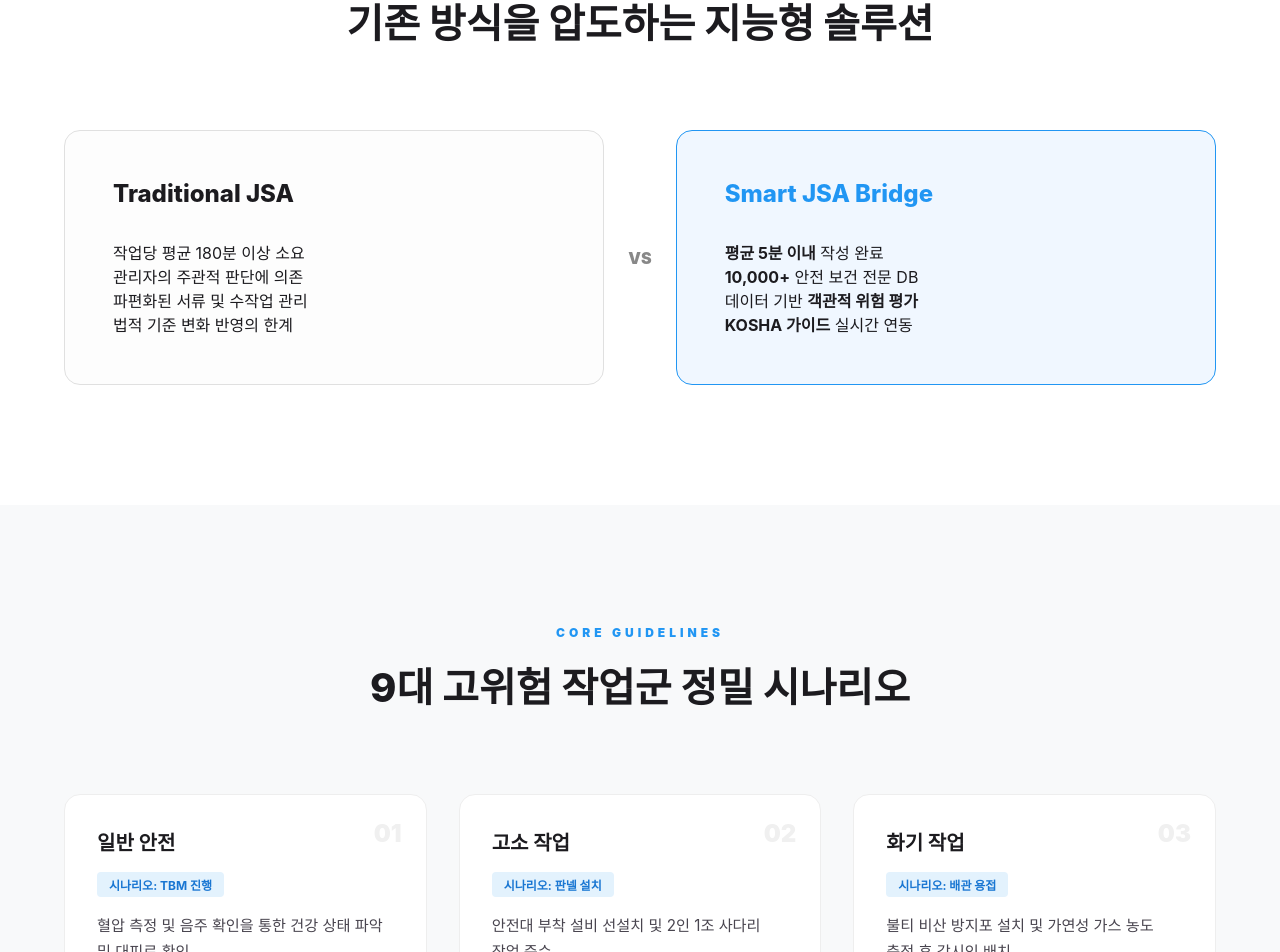
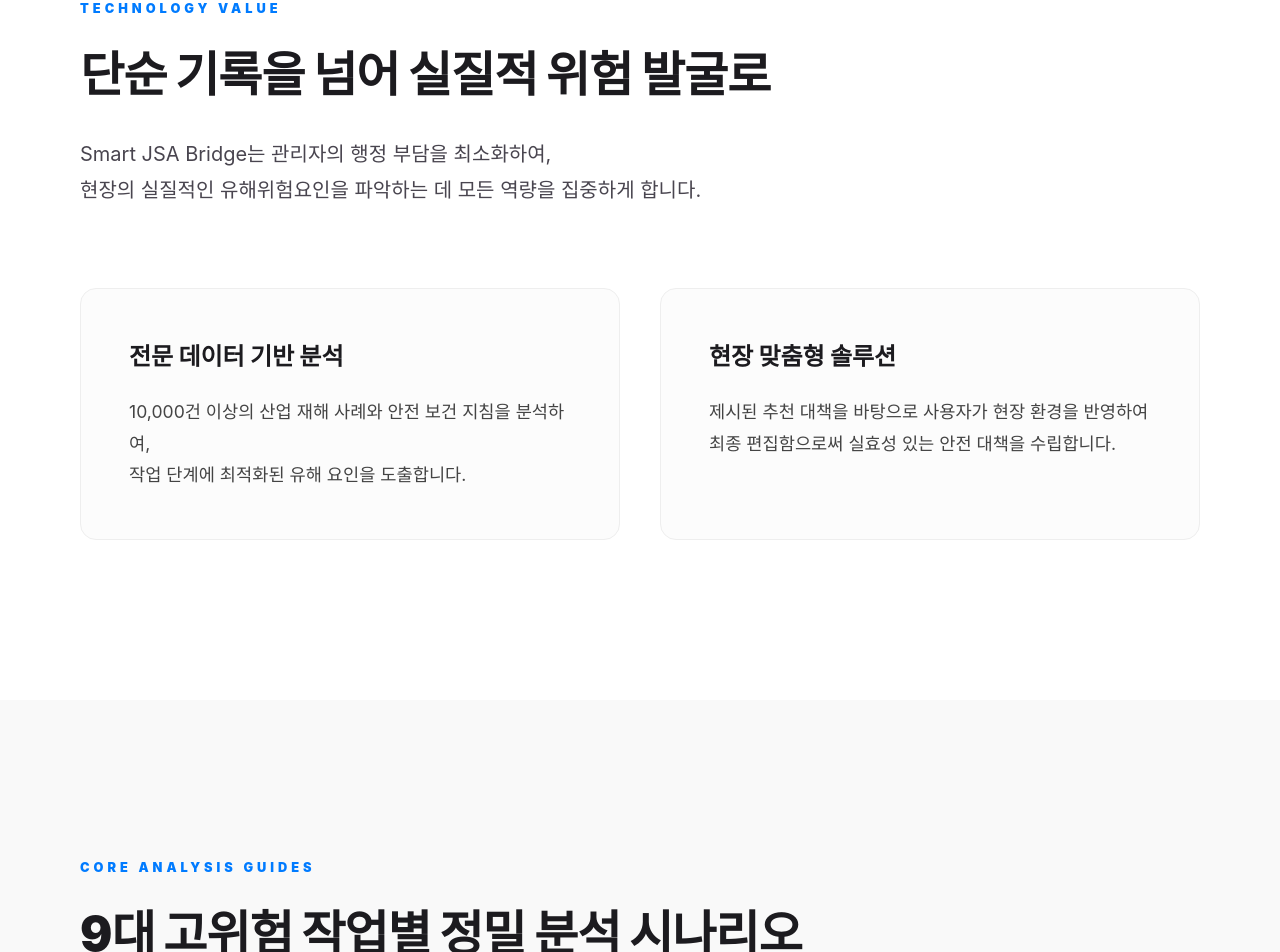
Before and after one commit to hanghanghu716-dotcom/smart-jsa-bridge, a React (Vite) app: page / in a window 1280 px wide. Shown: the part 959-1911 px from the top of the page. Built offline with nearby package versions, Linux system fonts and the light colour scheme; a web font is replaced by a local one.

Commit message:
Add files via upload

```diff
--- a/src/pages/Main.jsx
+++ b/src/pages/Main.jsx
@@ -1,6 +1,6 @@
 import { useState, useEffect } from 'react';
 import { Link } from 'react-router-dom';
-import AdBanner from '../AdBanner';
+// import AdBanner from '../AdBanner'; // 광고 슬롯 주석 처리
 
 export default function Main() {
   const [currentSlide, setCurrentSlide] = useState(0);
@@ -13,7 +13,7 @@ export default function Main() {
 
   return (
     <div style={styles.wrapper}>
-      {/* SECTION 1: HERO (원본 레이아웃 유지 및 스크롤 유도 추가) */}
+      {/* SECTION 1: HERO - 사용자 원본 디자인 (규격 및 로직 보존) */}
       <section style={styles.heroSection}>
         <div style={styles.bgWrapper}>
           {slides.map((src, index) => (
@@ -23,7 +23,7 @@ export default function Main() {
         </div>
         <header style={styles.header}><h1 style={styles.logo}>Smart JSA Bridge</h1></header>
         <div style={styles.mainLayout}>
-          <aside style={styles.sideAd}><AdBanner slot="1000000001" style={{ width: '160px', height: '600px' }} format="vertical" /></aside>
+          {/* [좌측 광고 주석] <aside style={styles.sideAd}><AdBanner slot="1000000001" style={{ width: '160px', height: '600px' }} format="vertical" /></aside> */}
           <main style={styles.centerContent}>
             <div style={styles.heroContent}>
               <h2 style={styles.mainTitle}>데이터로 잇는 안전,<br />사람을 지키는 기술</h2>
@@ -31,155 +31,155 @@ export default function Main() {
               <div style={styles.buttonWrapper}><Link to="/info" style={styles.primaryBtn}>위험성 평가 작성하기</Link></div>
             </div>
           </main>
-          <aside style={styles.sideAd}><AdBanner slot="1000000002" style={{ width: '160px', height: '600px' }} format="vertical" /></aside>
+          {/* [우측 광고 주석] <aside style={styles.sideAd}><AdBanner slot="1000000002" style={{ width: '160px', height: '600px' }} format="vertical" /></aside> */}
         </div>
 
-        {/* 스크롤 유도 인디케이터 (Material 스타일) */}
+        {/* 스크롤 유도 인디케이터 (Material Design 3 반영) */}
         <div style={styles.scrollIndicator}>
-          <span style={styles.scrollText}>SCROLL TO EXPLORE</span>
-          <div style={styles.scrollArrow}></div>
+          <span style={styles.scrollText}>안전 보건 지식 라이브러리 탐색</span>
+          <div style={styles.scrollBar}></div>
         </div>
       </section>
 
-      {/* SECTION 2: VALUE PROPOSITION (정량적 비교 우위 섹션) */}
-      <section style={styles.contentSection}>
+      {/* SECTION 2: VALUE PROPOSITION (수작업 대비 전문성 강화) */}
+      <section style={styles.m3Section}>
         <div style={styles.container}>
-          <div style={styles.centeredHeader}>
-            <span style={styles.label}>EFFICIENCY & VALUE</span>
-            <h3 style={styles.heading}>기존 방식을 압도하는 지능형 솔루션</h3>
+          <div style={styles.m3Header}>
+            <span style={styles.m3Label}>TECHNOLOGY VALUE</span>
+            <h3 style={styles.m3Heading}>단순 기록을 넘어 실질적 위험 발굴로</h3>
+            <p style={styles.m3SubHeading}>Smart JSA Bridge는 관리자의 행정 부담을 최소화하여,<br />현장의 실질적인 유해위험요인을 파악하는 데 모든 역량을 집중하게 합니다.</p>
           </div>
-          <div style={styles.valueGrid}>
-            <div style={styles.valueCard}>
-              <h4 style={styles.cardHeader}>Traditional JSA</h4>
-              <ul style={styles.cardList}>
-                <li>작업당 평균 180분 이상 소요</li>
-                <li>관리자의 주관적 판단에 의존</li>
-                <li>파편화된 서류 및 수작업 관리</li>
-                <li>법적 기준 변화 반영의 한계</li>
-              </ul>
+          <div style={styles.m3Grid}>
+            <div style={styles.m3Card}>
+              <h4 style={styles.m3CardTitle}>전문 데이터 기반 분석</h4>
+              <p style={styles.m3CardText}>10,000건 이상의 산업 재해 사례와 안전 보건 지침을 분석하여,<br />작업 단계에 최적화된 유해 요인을 도출합니다.</p>
             </div>
-            <div style={styles.vsCircle}>VS</div>
-            <div style={{...styles.valueCard, border: '1px solid #2196f3', backgroundColor: '#f0f7ff'}}>
-              <h4 style={{...styles.cardHeader, color: '#2196f3'}}>Smart JSA Bridge</h4>
-              <ul style={styles.cardList}>
-                <li><strong>평균 5분 이내</strong> 작성 완료</li>
-                <li><strong>10,000+</strong> 안전 보건 전문 DB</li>
-                <li>데이터 기반 <strong>객관적 위험 평가</strong></li>
-                <li><strong>KOSHA 가이드</strong> 실시간 연동</li>
-              </ul>
+            <div style={styles.m3Card}>
+              <h4 style={styles.m3CardTitle}>현장 맞춤형 솔루션</h4>
+              <p style={styles.m3CardText}>제시된 추천 대책을 바탕으로 사용자가 현장 환경을 반영하여<br />최종 편집함으로써 실효성 있는 안전 대책을 수립합니다.</p>
             </div>
           </div>
         </div>
       </section>
 
-      {/* SECTION 3: 9대 핵심 작업 시나리오 (Material Grid 디자인) */}
-      <section style={{...styles.contentSection, backgroundColor: '#f8f9fa'}}>
+      {/* SECTION 3: 9대 핵심 작업 JSA 가이드 (유해위험요인 및 대책 중심) */}
+      <section style={{...styles.m3Section, backgroundColor: '#f9f9f9'}}>
         <div style={styles.container}>
-          <div style={styles.centeredHeader}>
-            <span style={styles.label}>CORE GUIDELINES</span>
-            <h3 style={styles.heading}>9대 고위험 작업군 정밀 시나리오</h3>
+          <div style={styles.m3Header}>
+            <span style={styles.m3Label}>CORE ANALYSIS GUIDES</span>
+            <h3 style={styles.m3Heading}>9대 고위험 작업별 정밀 분석 시나리오</h3>
           </div>
-          <div style={styles.scenarioGrid}>
+          <div style={styles.jsaGrid}>
             {[
-              { id: '01', title: '일반 안전', sc: 'TBM 진행', desc: '혈압 측정 및 음주 확인을 통한 건강 상태 파악 및 대피로 확인' },
-              { id: '02', title: '고소 작업', sc: '판넬 설치', desc: '안전대 부착 설비 선설치 및 2인 1조 사다리 작업 준수' },
-              { id: '03', title: '화기 작업', sc: '배관 용접', desc: '불티 비산 방지포 설치 및 가연성 가스 농도 측정 후 감시인 배치' },
-              { id: '04', title: '밀폐 공간', sc: '탱크 진입', desc: '진입 전 산소 농도 측정 및 강제 환기 시설 상시 가동 확인' },
-              { id: '05', title: '정전 작업', sc: '수배전 점검', desc: 'LOTO 잠금장치 설치 및 검전기로 무전압 상태 최종 확인' },
-              { id: '06', title: '굴착 작업', sc: '관로 터파기', desc: '토사 붕괴 방지를 위한 안식각 준수 및 장비 한계선 설정' },
-              { id: '07', title: '중장비 운용', sc: '지게차 운반', desc: '장비 선회 반경 내 출입 통제 라인 및 전담 신호수 상주' },
-              { id: '08', title: '중량물 양중', sc: '크레인 인양', desc: '줄걸이 파단 점검 및 인양물 유도 로프(Tag Line) 거리 유지' },
-              { id: '09', title: '가연성 가스', sc: '배관 기밀', desc: '리크 테스트 시 정전기 방지 조치 및 폭발 위험 구역 통제' }
+              { id: '01', title: '일반 및 공통안전', factor: '개인 보호구(PPE) 미착용 및 건강상태 미확인', measure: 'TBM을 통한 혈압/음주 확인 및 작업별 적정 보호구 착용' },
+              { id: '02', title: '고소 작업', factor: '작업 발판 단부 및 개구부에서의 작업자 추락', measure: '그네식 안전대 착용 및 생명줄(Life-line) 2개소 고정 철저' },
+              { id: '03', title: '화기 작업', factor: '용접 불티 비산으로 인한 가연물 화재 및 폭발', measure: '가연물 제거, 비산 방지포 설치 및 화기 감시자 전담 배치' },
+              { id: '04', title: '밀폐 공간', factor: '산소 결핍 및 유해 가스에 의한 중독·질식', measure: '진입 전 농도 측정 및 이동식 송풍기를 이용한 상시 강제 환기' },
+              { id: '05', title: '정전 및 전기', factor: '정비 중 불시 전원 투입에 의한 협착 및 감전', measure: 'LOTO(잠금장치) 설치 및 검전기를 이용한 무전압 상태 확인' },
+              { id: '06', title: '굴착 작업', factor: '법면 붕괴로 인한 작업자 매몰 및 장비 추락', measure: '지반 안식각 준수, 흙막이 지보공 설치 및 단부 접근 통제' },
+              { id: '07', title: '중장비 운용', factor: '장비 선회 반경 내 보행 작업자 충돌 및 끼임', measure: '전담 신호수 배치 및 후방 카메라/감지기 정상 작동 확인' },
+              { id: '08', title: '중량물 취급', factor: '줄걸이 용구 파단 및 편하중에 의한 인양물 낙하', measure: '마모/변형 로프 폐기 및 유도 로프(Tag Line) 활용 이격' },
+              { id: '09', title: '가연성 가스', factor: '배관 기밀 시험 중 누출 가스에 의한 인화/폭발', measure: '정전기 방지 조치 및 방폭형 검지기를 활용한 정밀 누출 점검' }
             ].map(item => (
-              <div key={item.id} style={styles.scenarioCard}>
-                <span style={styles.scenarioNum}>{item.id}</span>
-                <h5 style={styles.scenarioTitle}>{item.title}</h5>
-                <div style={styles.scenarioTag}>시나리오: {item.sc}</div>
-                <p style={styles.scenarioDesc}>{item.desc}</p>
+              <div key={item.id} style={styles.jsaCard}>
+                <span style={styles.jsaId}>{item.id}</span>
+                <h5 style={styles.jsaTitle}>{item.title}</h5>
+                <div style={styles.jsaFactor}><small>위험요인:</small> {item.factor}</div>
+                <div style={styles.jsaMeasure}><small>개선대책:</small> {item.measure}</div>
               </div>
             ))}
           </div>
         </div>
       </section>
 
-      {/* SECTION 4: FAQ (Material Accordion 스타일의 깊이 있는 문답) */}
-      <section style={styles.contentSection}>
+      {/* SECTION 4: FAQ (심층 분석 및 원리 설명) */}
+      <section style={styles.m3Section}>
         <div style={styles.container}>
-          <div style={styles.centeredHeader}>
-            <span style={styles.label}>EXPERT Q&A</span>
-            <h3 style={styles.heading}>자주 묻는 질문 및 법적 유의사항</h3>
+          <div style={styles.m3Header}>
+            <span style={styles.m3Label}>KNOWLEDGE BASE</span>
+            <h3 style={styles.m3Heading}>위험성평가 수립 가이드 및 FAQ</h3>
           </div>
           <div style={styles.faqWrapper}>
-            {[
-              { q: "본 도구로 생성된 보고서의 법적 효력은 어떠한가요?", a: "산업안전보건법 제36조에 의거한 위험성평가는 기록 보존의 의무가 있습니다. 생성된 PDF를 현장 실정에 맞춰 검토 후 서명하면 법적 기록물로 인정됩니다." },
-              { q: "시스템의 추천 데이터만 그대로 사용해도 되나요?", a: "안됩니다. 본 서비스는 교육과 편의를 위한 '제안'을 제공합니다. 현장의 특수성(설비 노후도 등)을 반영해 반드시 사용자가 직접 편집해야 법적 책임을 다할 수 있습니다." },
-              { q: "데이터베이스는 얼마나 자주 업데이트되나요?", a: "고용노동부 및 KOSHA 가이드라인의 주요 변경 사항 발생 시 즉각적으로 알고리즘에 반영하여 최신 트렌드를 제공합니다." }
-            ].map((faq, i) => (
-              <div key={i} style={styles.faqItem}>
-                <div style={styles.faqQ}>Q. {faq.q}</div>
-                <div style={styles.faqA}>{faq.a}</div>
-              </div>
-            ))}
+            <div style={styles.faqItem}>
+              <h5>위험도(Risk) 산출은 어떤 논리로 이루어지나요?</h5>
+              <p>Smart JSA Bridge는 국제 표준 5x5 Matrix법을 차용합니다. $$Risk(위험도) = Frequency(빈도) \times Severity(강도)$$ 수식을 통해 위험을 계량화하며, 산출된 점수에 따라 즉시 개선 또는 유지 관리의 등급을 제안합니다.</p>
+            </div>
+            <div style={styles.faqItem}>
+              <h5>추천된 감소대책을 반드시 편집해야 하는 이유는 무엇인가요?</h5>
+              <p>현장의 물리적 환경(온도, 습도, 설비 노후도)은 매 순간 변화합니다. 시스템의 데이터는 전문가가 검증한 '최적의 표준'을 제시하는 것이며, 사용자는 이를 바탕으로 실제 현장의 특이사항을 반영하여 분석의 완성도를 높여야 합니다.</p>
+            </div>
+            <div style={styles.faqItem}>
+              <h5>산업안전보건법 제36조와의 연관성은?</h5>
+              <p>법 제36조에 명시된 위험성평가 실시 의무는 '근로자의 위험 방지를 위한 실질적 조치'를 목적으로 합니다. 본 서비스는 이러한 법적 절차의 체계적인 기록 보존과 안전 대책의 구체화를 지원합니다.</p>
+            </div>
           </div>
         </div>
       </section>
 
-      <footer style={styles.footer}><p>© 2026 Smart JSA Bridge. All rights reserved.</p></footer>
+      <footer style={styles.finalFooter}>
+        <div style={styles.container}>
+          <div style={styles.footerFlex}>
+            <p>© 2026 Smart JSA Bridge. Created by yizuno</p>
+            <div style={styles.footerLinks}>
+              <Link to="/privacy" style={styles.fLink}>개인정보처리방침</Link>
+              <Link to="/terms" style={styles.fLink}>이용약관</Link>
+              <Link to="/about" style={styles.fLink}>서비스 소개</Link>
+            </div>
+          </div>
+        </div>
+      </footer>
     </div>
   );
 }
 
 const styles = {
-  /* 글로벌 */
+  /* 글로벌 및 Material Design 3 규격 */
   wrapper: { backgroundColor: '#fff', color: '#1c1b1f', width: '100%', overflowX: 'hidden' },
-  container: { maxWidth: '1200px', margin: '0 auto', padding: '0 24px' },
+  container: { maxWidth: '1440px', margin: '0 auto', padding: '0 80px' },
 
-  /* Hero Section */
-  heroSection: { position: 'relative', height: '100vh', display: 'flex', flexDirection: 'column' },
+  /* Hero Section (기본 유지) */
+  heroSection: { position: 'relative', height: '100vh', display: 'flex', flexDirection: 'column', overflow: 'hidden' },
   bgWrapper: { position: 'absolute', inset: 0, zIndex: 0 },
-  bgImage: { position: 'absolute', inset: 0, backgroundSize: 'cover', backgroundPosition: 'center', transition: 'opacity 2s ease' },
-  dimOverlay: { position: 'absolute', inset: 0, background: 'linear-gradient(180deg, rgba(0,0,0,0.8) 0%, rgba(0,0,0,0.4) 100%)' },
-  header: { padding: '24px 5%', zIndex: 10 },
-  logo: { color: '#fff', fontSize: '1.25rem', fontWeight: '900', letterSpacing: '2px', textTransform: 'uppercase' },
-  mainLayout: { flex: 1, display: 'flex', alignItems: 'center', padding: '0 5%', zIndex: 10, gap: '48px' },
-  sideAd: { width: '160px', flexShrink: 0, display: 'flex', justifyContent: 'center' },
-  centerContent: { flex: 1, color: '#fff' },
-  heroContent: { maxWidth: '800px' },
-  mainTitle: { fontSize: 'clamp(2.5rem, 5vw, 4rem)', fontWeight: '800', lineHeight: 1.1, marginBottom: '24px' },
-  subTitle: { fontSize: '1.15rem', lineHeight: 1.6, opacity: 0.8, marginBottom: '40px' },
-  primaryBtn: { padding: '16px 48px', backgroundColor: '#fff', color: '#000', borderRadius: '100px', textDecoration: 'none', fontWeight: 'bold', display: 'inline-block' },
+  bgImage: { position: 'absolute', inset: 0, backgroundSize: 'cover', backgroundPosition: 'center', transition: 'opacity 2s ease-in-out' },
+  dimOverlay: { position: 'absolute', inset: 0, background: 'linear-gradient(180deg, rgba(0,0,0,0.85) 0%, rgba(0,0,0,0.4) 50%, rgba(0,0,0,0.95) 100%)', zIndex: 1 },
+  header: { padding: '2.5rem 5rem', zIndex: 10 },
+  logo: { fontSize: '1.4rem', fontWeight: '900', letterSpacing: '2px', textTransform: 'uppercase', color: '#fff', cursor: 'pointer' },
+  mainLayout: { flex: 1, display: 'flex', alignItems: 'center', padding: '0 5rem', gap: '4rem', zIndex: 10 },
+  centerContent: { flex: 1, display: 'flex', justifyContent: 'flex-start', paddingLeft: '2rem', color: '#fff' },
+  heroContent: { maxWidth: '750px' },
+  mainTitle: { fontSize: 'clamp(2.5rem, 5vw, 3.8rem)', fontWeight: '800', lineHeight: '1.2', letterSpacing: '-1.5px', marginBottom: '2rem', wordBreak: 'keep-all' },
+  subTitle: { fontSize: '1.2rem', lineHeight: '1.8', opacity: 0.85, marginBottom: '4rem', wordBreak: 'keep-all' },
+  primaryBtn: { display: 'inline-block', padding: '1.2rem 4rem', backgroundColor: '#fff', color: '#000', borderRadius: '4rem', fontSize: '1.1rem', fontWeight: 'bold', textDecoration: 'none' },
 
-  /* 스크롤 인디케이터 */
-  scrollIndicator: { position: 'absolute', bottom: '32px', left: '50%', transform: 'translateX(-50%)', textAlign: 'center', zIndex: 10 },
-  scrollText: { color: '#fff', fontSize: '0.75rem', opacity: 0.6, letterSpacing: '2px' },
-  scrollArrow: { width: '1px', height: '40px', backgroundColor: 'rgba(255,255,255,0.3)', margin: '8px auto', position: 'relative' },
+  /* 스크롤 유도 */
+  scrollIndicator: { position: 'absolute', bottom: '40px', left: '50%', transform: 'translateX(-50%)', textAlign: 'center', zIndex: 10 },
+  scrollText: { color: '#fff', fontSize: '0.75rem', opacity: 0.5, letterSpacing: '2px', display: 'block', marginBottom: '10px' },
+  scrollBar: { width: '1px', height: '60px', backgroundColor: 'rgba(255,255,255,0.3)', margin: '0 auto' },
 
-  /* Content Sections */
-  contentSection: { padding: '120px 0' },
-  centeredHeader: { textAlign: 'center', marginBottom: '80px' },
-  label: { color: '#2196f3', fontWeight: '900', fontSize: '0.75rem', letterSpacing: '4px', textTransform: 'uppercase', marginBottom: '16px', display: 'block' },
-  heading: { fontSize: '2.5rem', fontWeight: '800', color: '#1c1b1f', wordBreak: 'keep-all' },
+  /* M3 Sections */
+  m3Section: { padding: '160px 0' },
+  m3Header: { marginBottom: '80px' },
+  m3Label: { color: '#007bff', fontWeight: '900', fontSize: '0.8rem', letterSpacing: '4px', marginBottom: '20px', display: 'block' },
+  m3Heading: { fontSize: '3rem', fontWeight: '900', marginBottom: '30px', letterSpacing: '-1px', wordBreak: 'keep-all' },
+  m3SubHeading: { fontSize: '1.25rem', lineHeight: '1.8', color: '#49454f', wordBreak: 'keep-all' },
+  m3Grid: { display: 'grid', gridTemplateColumns: 'repeat(2, 1fr)', gap: '40px' },
+  m3Card: { padding: '48px', backgroundColor: '#fcfcfc', border: '1px solid #eee', borderRadius: '16px' },
+  m3CardTitle: { fontSize: '1.5rem', fontWeight: '800', marginBottom: '24px' },
+  m3CardText: { fontSize: '1.1rem', lineHeight: '1.8', color: '#444' },
 
-  /* 비교 섹션 */
-  valueGrid: { display: 'flex', alignItems: 'stretch', gap: '24px', flexWrap: 'wrap' },
-  valueCard: { flex: 1, padding: '48px', backgroundColor: '#fdfdfd', border: '1px solid #e0e0e0', borderRadius: '16px', minWidth: '320px' },
-  cardHeader: { fontSize: '1.5rem', fontWeight: '800', marginBottom: '32px' },
-  cardList: { listStyle: 'none', padding: 0 },
-  vsCircle: { alignSelf: 'center', fontSize: '1rem', fontWeight: '900', color: '#888' },
-
-  /* 9대 가이드 그리드 */
-  scenarioGrid: { display: 'grid', gridTemplateColumns: 'repeat(auto-fit, minmax(320px, 1fr))', gap: '32px' },
-  scenarioCard: { padding: '32px', backgroundColor: '#fff', borderRadius: '16px', border: '1px solid #eee', position: 'relative' },
-  scenarioNum: { position: 'absolute', top: '24px', right: '24px', fontSize: '1.5rem', fontWeight: '900', color: '#f0f0f0' },
-  scenarioTitle: { fontSize: '1.25rem', fontWeight: '700', marginBottom: '16px' },
-  scenarioTag: { display: 'inline-block', padding: '4px 12px', backgroundColor: '#e3f2fd', color: '#1976d2', borderRadius: '4px', fontSize: '0.75rem', fontWeight: '700', marginBottom: '16px' },
-  scenarioDesc: { fontSize: '0.95rem', lineHeight: 1.7, color: '#49454f', wordBreak: 'keep-all' },
+  /* JSA Grid */
+  jsaGrid: { display: 'grid', gridTemplateColumns: 'repeat(3, 1fr)', gap: '32px' },
+  jsaCard: { padding: '32px', backgroundColor: '#fff', border: '1px solid #f0f0f0', borderRadius: '12px', position: 'relative' },
+  jsaId: { position: 'absolute', top: '24px', right: '24px', fontSize: '1.5rem', fontWeight: '900', color: '#f0f0f0' },
+  jsaTitle: { fontSize: '1.3rem', fontWeight: '800', marginBottom: '20px', color: '#111' },
+  jsaFactor: { fontSize: '0.95rem', lineHeight: '1.6', color: '#d32f2f', marginBottom: '12px', wordBreak: 'keep-all' },
+  jsaMeasure: { fontSize: '0.95rem', lineHeight: '1.6', color: '#1976d2', wordBreak: 'keep-all' },
 
   /* FAQ */
-  faqWrapper: { maxWidth: '800px', margin: '0 auto' },
-  faqItem: { marginBottom: '40px', borderBottom: '1px solid #eee', paddingBottom: '32px' },
-  faqQ: { fontSize: '1.15rem', fontWeight: '700', color: '#2196f3', marginBottom: '16px' },
-  faqA: { fontSize: '1rem', lineHeight: 1.8, color: '#49454f' },
-
-  footer: { padding: '64px 0', backgroundColor: '#1c1b1f', color: '#fff', textAlign: 'center', fontSize: '0.85rem' }
+  faqWrapper: { maxWidth: '1000px' },
+  faqItem: { marginBottom: '60px', borderBottom: '1px solid #eee', paddingBottom: '40px' },
+  finalFooter: { padding: '80px 0', backgroundColor: '#1c1b1f', color: '#fff' },
+  footerFlex: { display: 'flex', justifyContent: 'space-between', alignItems: 'center' },
+  footerLinks: { display: 'flex', gap: '30px' },
+  fLink: { color: '#888', textDecoration: 'none', fontSize: '0.9rem' }
 };
```
